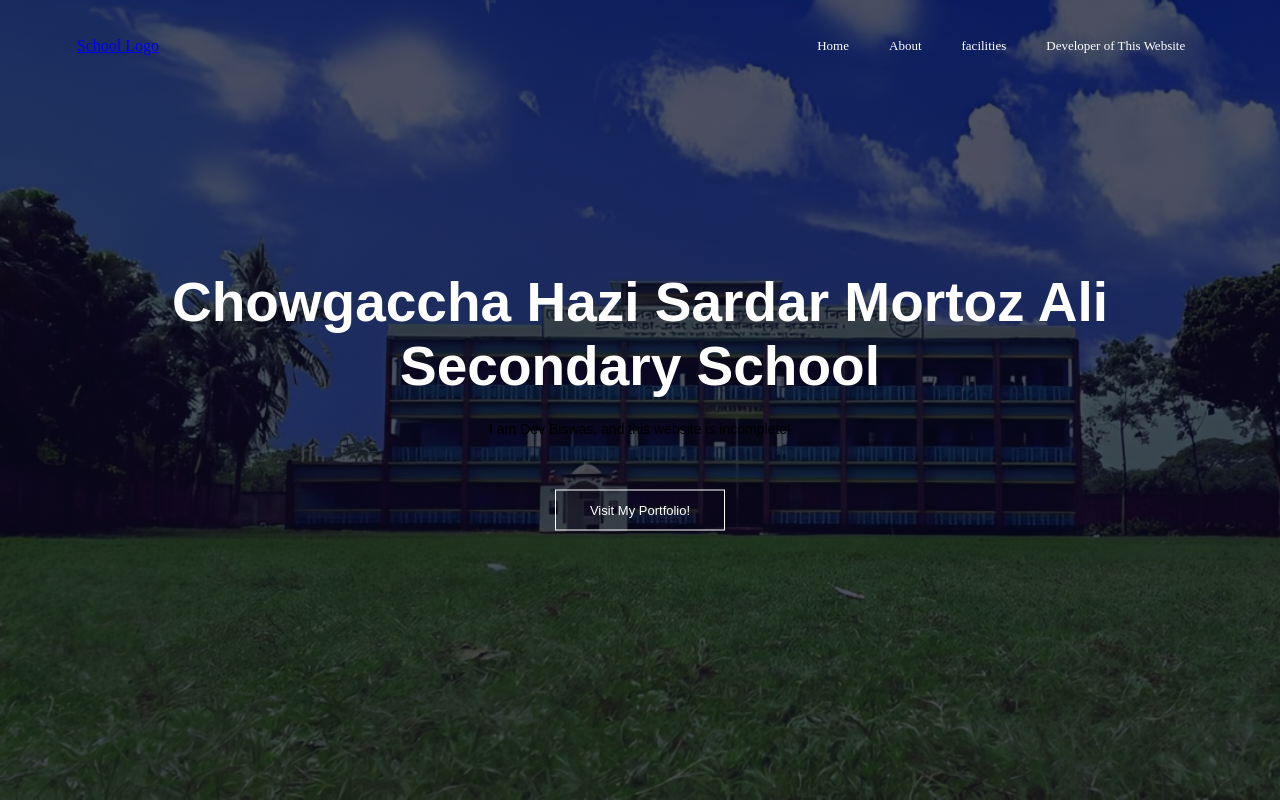
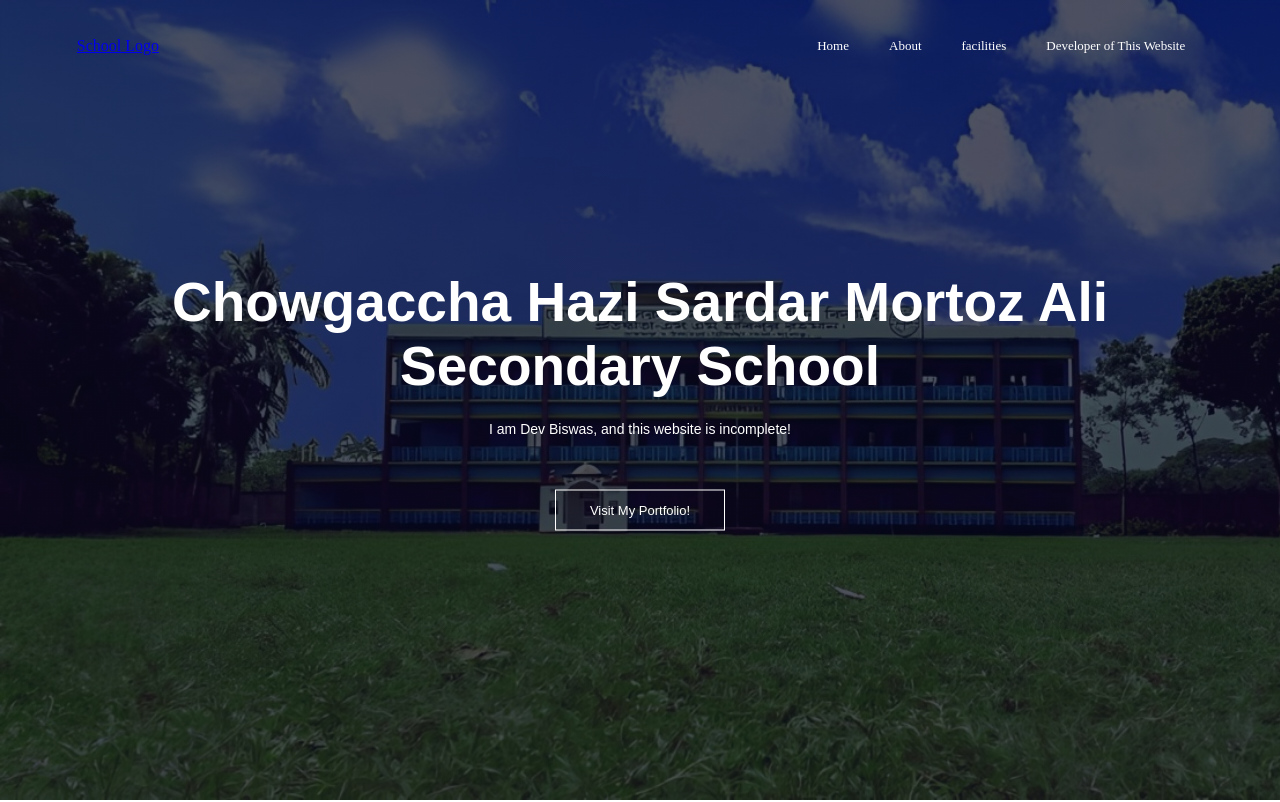
Before and after one commit to devbiswas10/Chowgaccha-Hazi-Sardar-Seconder-School-Website-, a plain HTML site: page index.html in a window 1280 px wide. Shown: the top 802 px of the page. Drawn offline with Linux system fonts and the light colour scheme.

Commit message:
Update index.html
color

```diff
--- a/index.html
+++ b/index.html
@@ -25,7 +25,7 @@
 
         <div class="text-box">
             <h1>Chowgaccha Hazi Sardar Mortoz Ali Secondary School</h1>
-            <p style="color=white;">I am Dev Biswas, and this website is incomplete!</p>
+            <p style="color: white;">I am Dev Biswas, and this website is incomplete!</p>
             <a class="hero-btn" href="https://devs-portfolioo.netlify.app/">Visit My Portfolio!</a>
         </div>
     </section>
```
